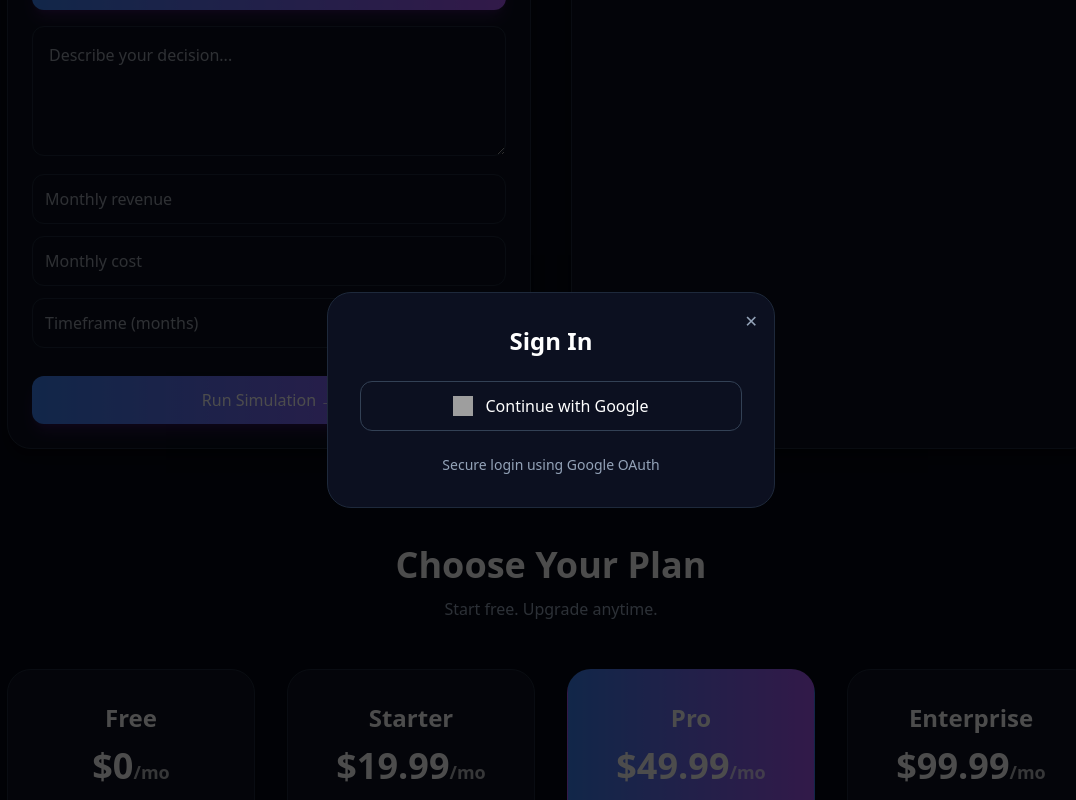
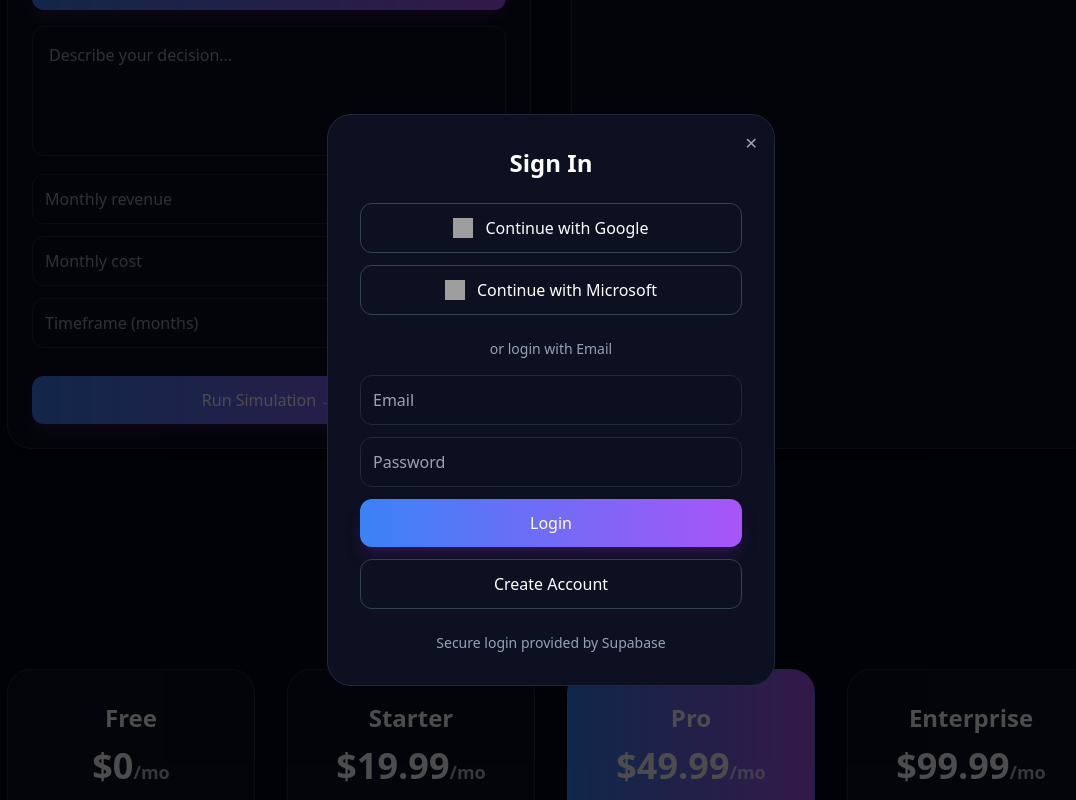
Before and after one commit to Cloudisoft/Cloudisoft.com_Final, a React (Vite) app: page /cloudicore in a window 1280 px wide. Both pictures are taken after a click on the button "Run Simulation →". Shown: the part 489-1289 px from the top of the page, without its empty margins (89-1165 px from the left). Built offline with nearby package versions, Linux system fonts and the light colour scheme; no server answers; grey boxes are pictures that could not be loaded.

Commit message:
Update cloudicore.tsx

```diff
--- a/src/pages/cloudicore.tsx
+++ b/src/pages/cloudicore.tsx
@@ -264,28 +264,140 @@ Context:
 }
 
 // ==========================
-// AUTH MODAL
+// AUTH MODAL (FINAL VERSION)
 // ==========================
 function AuthModal({ close }: any) {
+  const [email, setEmail] = useState("");
+  const [pass, setPass] = useState("");
+  const [error, setError] = useState("");
+  const [loading, setLoading] = useState(false);
+
+  // -----------------------
+  // LOGIN USING EMAIL
+  // -----------------------
+  async function loginEmail() {
+    setLoading(true);
+    setError("");
+    const { error } = await supabase.auth.signInWithPassword({
+      email,
+      password: pass,
+    });
+    setLoading(false);
+    if (error) setError(error.message);
+    else window.location.href = "/dashboard";
+  }
+
+  // -----------------------
+  // SIGNUP NEW USER
+  // -----------------------
+  async function signupEmail() {
+    setLoading(true);
+    setError("");
+    const { error } = await supabase.auth.signUp({
+      email,
+      password: pass,
+      options: {
+        emailRedirectTo: "https://cloudisoft.com/verified",
+      },
+    });
+    setLoading(false);
+    if (error) setError(error.message);
+    else setError("Signup successful! Check email to verify.");
+  }
+
+  // -----------------------
+  // GOOGLE LOGIN
+  // -----------------------
+  async function loginGoogle() {
+    await supabase.auth.signInWithOAuth({
+      provider: "google",
+      options: {
+        redirectTo: "https://cloudisoft.com/auth/callback",
+      },
+    });
+  }
+
+  // -----------------------
+  // MICROSOFT LOGIN
+  // -----------------------
+  async function loginMicrosoft() {
+    await supabase.auth.signInWithOAuth({
+      provider: "azure",
+      options: {
+        redirectTo: "https://cloudisoft.com/auth/callback",
+      },
+    });
+  }
+
   return (
     <div className="fixed inset-0 bg-black/70 flex items-center justify-center z-[9999] p-4">
       <div className="bg-cloudi-card p-8 rounded-3xl border border-slate-800 w-full max-w-md relative">
+
+        {/* CLOSE MODAL BUTTON */}
         <button className="absolute right-4 top-4 text-slate-400" onClick={close}>✕</button>
+
         <h2 className="text-2xl font-bold text-center mb-6">Sign In</h2>
 
+        {/* GOOGLE LOGIN */}
         <button
           className="btn-secondary w-full flex items-center justify-center gap-3 mb-3"
-          onClick={loginWithGoogle}
+          onClick={loginGoogle}
         >
-          <img
-            src="https://www.svgrepo.com/show/475656/google-color.svg"
-            className="w-5 h-5"
-          />
+          <img src="https://www.svgrepo.com/show/475656/google-color.svg" className="w-5 h-5" alt="" />
           Continue with Google
         </button>
 
+        {/* MICROSOFT LOGIN */}
+        <button
+          className="btn-secondary w-full flex items-center justify-center gap-3 mb-6"
+          onClick={loginMicrosoft}
+        >
+          <img src="https://www.svgrepo.com/show/475665/microsoft.svg" className="w-5 h-5" alt="" />
+          Continue with Microsoft
+        </button>
+
+        <div className="text-center text-slate-400 text-sm mb-4">or login with Email</div>
+
+        {/* EMAIL INPUT */}
+        <input
+          className="w-full p-3 rounded-xl bg-cloudi-card/60 border border-slate-800 mb-3"
+          placeholder="Email"
+          value={email}
+          onChange={(e) => setEmail(e.target.value)}
+        />
+
+        {/* PASSWORD INPUT */}
+        <input
+          className="w-full p-3 rounded-xl bg-cloudi-card/60 border border-slate-800 mb-3"
+          placeholder="Password"
+          type="password"
+          value={pass}
+          onChange={(e) => setPass(e.target.value)}
+        />
+
+        {/* ERROR HANDLING */}
+        {error && <p className="text-red-400 text-sm mb-3">{error}</p>}
+
+        {/* LOGIN BUTTON */}
+        <button
+          className="btn-primary w-full mb-3"
+          onClick={loginEmail}
+          disabled={loading}
+        >
+          {loading ? "Processing..." : "Login"}
+        </button>
+
+        {/* SIGNUP BUTTON */}
+        <button
+          className="btn-secondary w-full"
+          onClick={signupEmail}
+          disabled={loading}
+        >
+          {loading ? "Processing..." : "Create Account"}
+        </button>
+
         <p className="text-slate-400 text-sm mt-6 text-center">
-          Secure login using Google OAuth
+          Secure login provided by Supabase
         </p>
       </div>
     </div>
```
